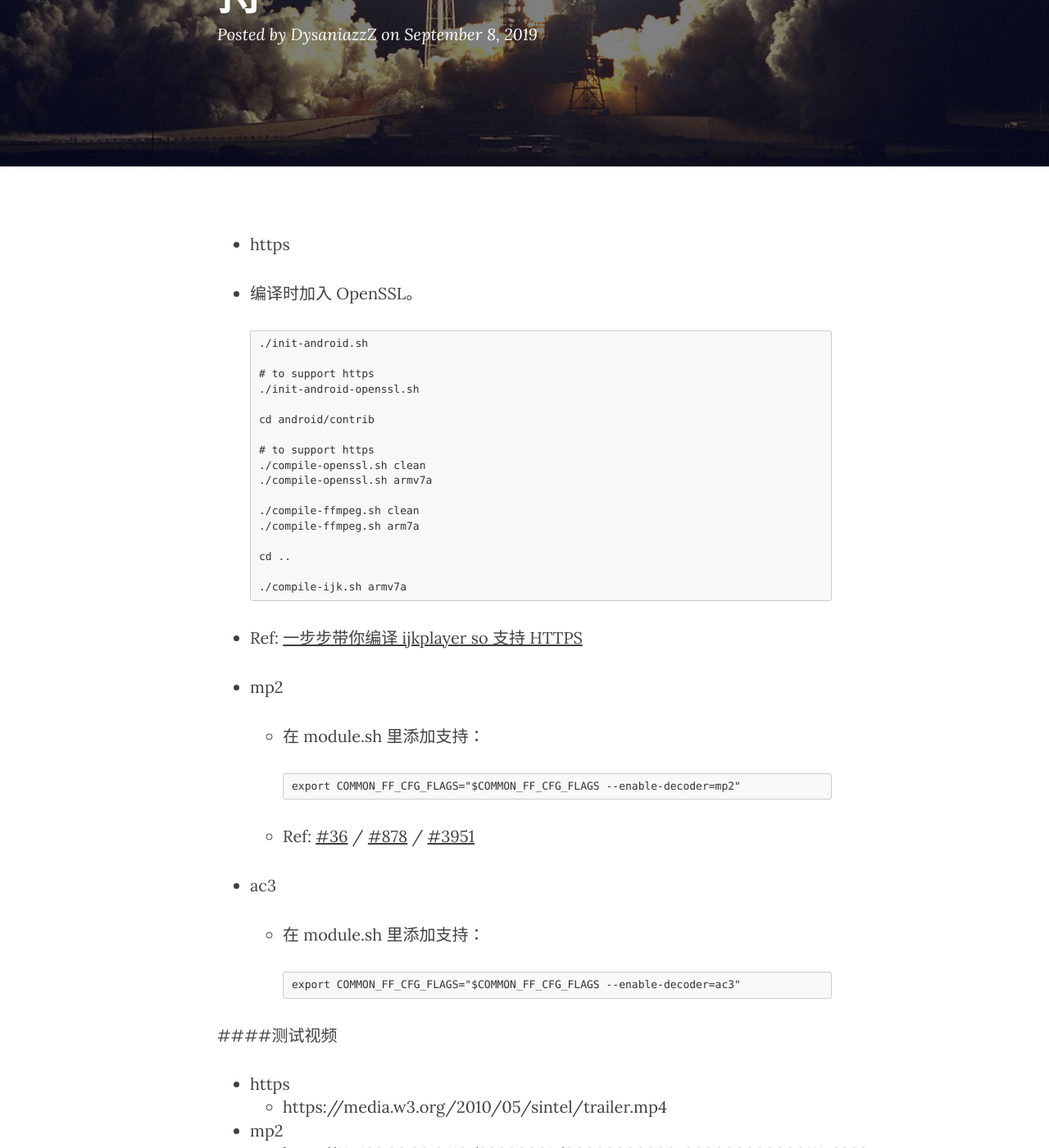
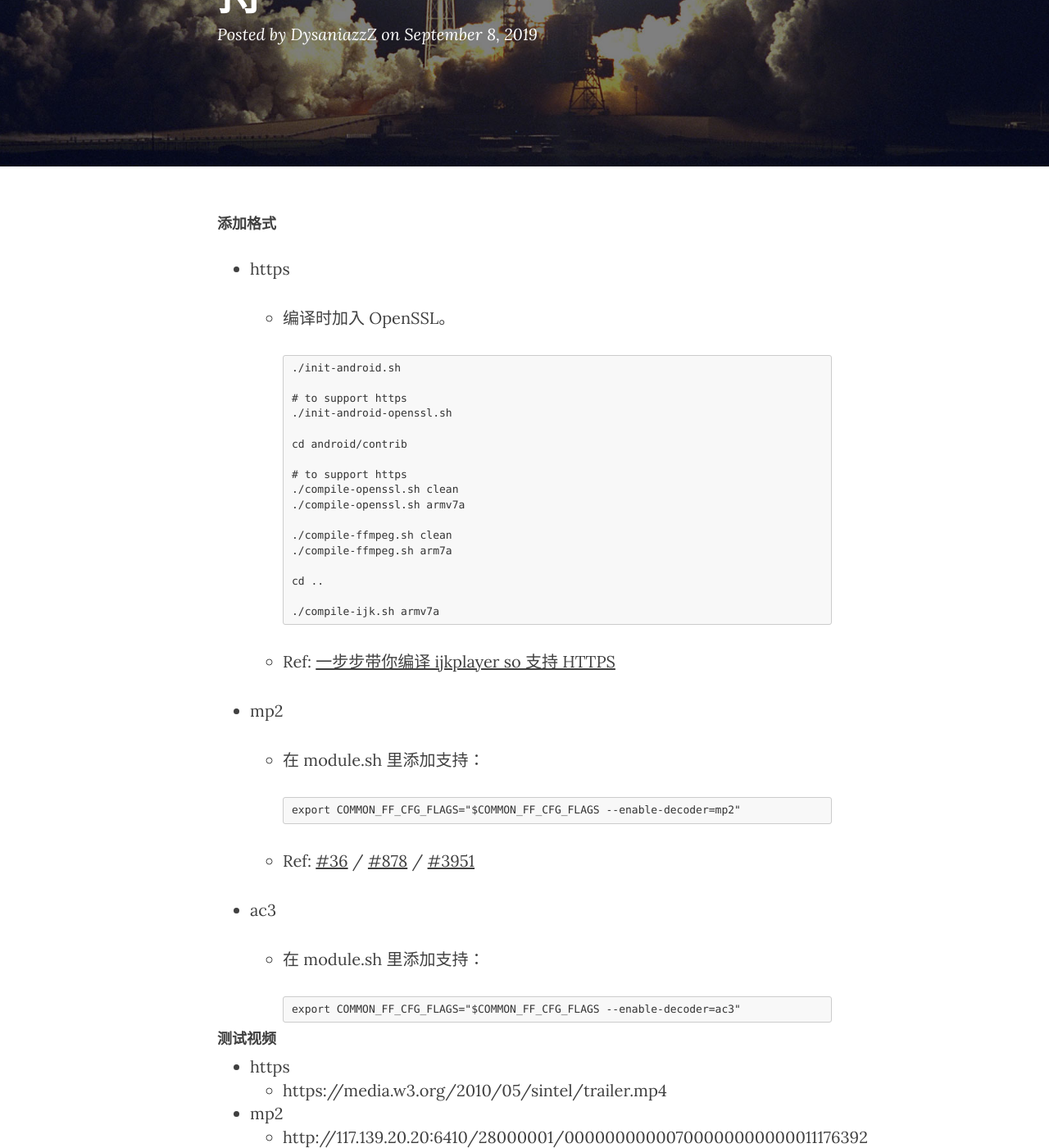
Before and after one commit to DysaniazzZ/dysaniazzz.github.io, a Jekyll site: the page built from _posts/2019-09-08-ijkplayer02.md, in a window 1280 px wide and 1400 px high, scrolled down 270 px. Shown: the whole window at 82% size. Built offline with Jekyll 4.4.1, drawn with Linux system fonts in a browser that asks for light colours; nearby versions of some CDN libraries.

Commit message:
update blog

````diff
--- a/_posts/2019-09-08-ijkplayer02.md
+++ b/_posts/2019-09-08-ijkplayer02.md
@@ -6,7 +6,9 @@ author:     "DysaniazzZ"
 header-img: "img/20190908/bg.jpg"
 ---
 
-*  https
+#### 添加格式
+
+* https
 
   * 编译时加入 OpenSSL。
 
@@ -50,7 +52,7 @@ header-img: "img/20190908/bg.jpg"
     export COMMON_FF_CFG_FLAGS="$COMMON_FF_CFG_FLAGS --enable-decoder=ac3"
     ```
 
-####测试视频
+#### 测试视频
 
 * https
   * https://media.w3.org/2010/05/sintel/trailer.mp4
````
